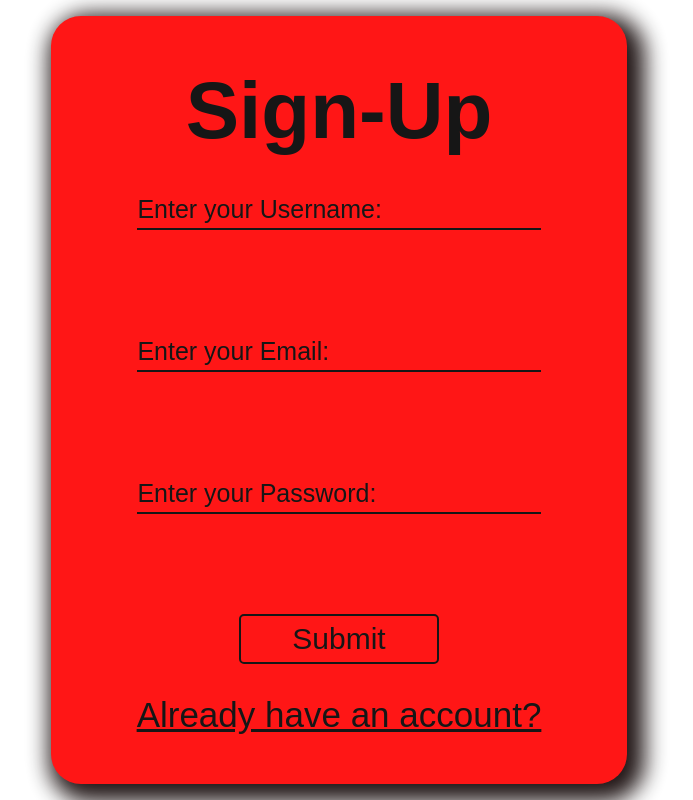
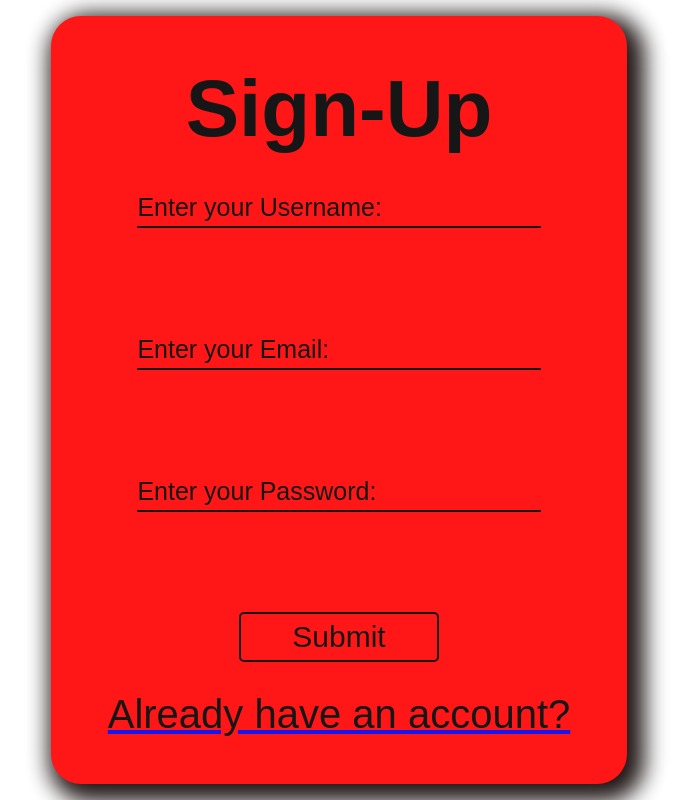
Before and after one commit to nateejpg/Stacker, a React (Create React App) app in the folder Client/: page /SignUp in a window 1280 px wide. Shown: the whole page, without its empty margins (301-994 px from the left). Built offline with nearby package versions, Linux system fonts and the light colour scheme.

Commit message:
Fixed the Id Issue
- I fixed the id issue i was having, it was mostly due to Routes problem, and duplication of components on the Routes!

```diff
--- a/Client/src/App.js
+++ b/Client/src/App.js
@@ -2,12 +2,10 @@ import Main from "./Components/Main";
 import {BrowserRouter, Routes, Route} from "react-router-dom";
 import SignIn from "./Components/SignIn";
 import SignUp from "./Components/SignUp";
-import Tasks from "./Components/Tasks";
 import { useEffect, useState } from "react";
 
 function App() {
 
-  const [username, setUsername] = useState("");
   const [userId, setUserId] = useState("");
 
   const handleLogin = (userData) => {
@@ -20,16 +18,24 @@ function App() {
 
   const setUpdateId = (id) => {
 
-    window.localStorage.setItem("idTest", id);
+    window.localStorage.setItem("idKey", id);
   }
+
+  const handleLogOut = () => {
+
+    window.localStorage.removeItem("idKey");
+
+    setUserId("");
+
+ }
 
   useEffect(() => {
 
-    const idGet = window.localStorage.getItem("idTest");
+    const idGet = window.localStorage.getItem("idKey");
 
-    console.log("Hello Hello",idGet);
 
     setUserId(idGet);
+
 
   },[])
 
@@ -37,11 +43,10 @@ function App() {
     <div className="App">
       <BrowserRouter>
         <Routes>
-          <Route index element={<Main/>}/>
-          <Route path={"/Tasks"} element = {<Tasks id={userId}/>} />
-          <Route path={"/SignIn"} element={<SignIn onLogin = {handleLogin}/>}/>
-          <Route path={"/SignUp"} element = {<SignUp/>}/>
-          <Route path={"/Main"} element={<Main/>}/>
+          <Route index element={<Main id={userId} onLogin = {handleLogOut} />}/>
+          <Route path={"/SignIn"} element = {<SignIn onLogin = {handleLogin}/>}/>
+          <Route path={"/SignUp"} element = {<SignUp id={userId}/>}/>
+          <Route path={"/Main"} element = {<Main/>}/>
         </Routes>
       </BrowserRouter>
     </div>
--- a/Client/src/Components/Footer.jsx
+++ b/Client/src/Components/Footer.jsx
@@ -4,6 +4,7 @@ import github from "../images/giticon.png";
 import paper from "../images/paper.png";
 
 const Footer = () => {
+
   return (
     <div className="footer">
       <div className="footerWrapper">
--- a/Client/src/Components/Main.jsx
+++ b/Client/src/Components/Main.jsx
@@ -3,15 +3,19 @@ import Footer from "./Footer";
 import todo1 from "../images/todo1.png";
 import login from "../images/login.png";
 import Tasks from "../Components/Tasks"
+import logout from "../images/logout.png"
 import { useState, useEffect } from "react";
 import { Link } from "react-router-dom";
 
-const Main = ({id}) => {
+const Main = ({id, onLogin}) => {
+
   const [quotes, setQuotes] = useState([]);
   const [loading, setLoading] = useState(true);
 
   useEffect(() => {
+
  const fetchQuotes = async () => {
+
     try {
      const response = await fetch("https://quotesapi-c04u.onrender.com/");
      const data = await response.json();
@@ -28,7 +32,9 @@ const Main = ({id}) => {
    };
 
   fetchQuotes();
+
  }, []);
+
 
   const reload = () => {
 
@@ -43,11 +49,12 @@ const Main = ({id}) => {
           <img src={todo1}></img>
         </a>
         <h1>Stacker</h1>
+        { id ? (<a className="login"><button onClick={onLogin}><img src={logout}></img></button></a>) : (
         <a className="login">
           <Link to={"/SignIn"}>
             <img src={login}></img>
           </Link>
-        </a>
+        </a>)}
       </div>
       <div className="quotes">
         {loading ? (
--- a/Client/src/Components/SignIn.jsx
+++ b/Client/src/Components/SignIn.jsx
@@ -50,8 +50,6 @@ const SignIn = ({onLogin}) => {
 
   }
 
-
-
   return (
     <div className="sign">
       <div className="formContainer">
@@ -74,9 +72,7 @@ const SignIn = ({onLogin}) => {
           <input type="submit" onClick={handleSubmit}/>
         </form>
         <div className="links">
-          <Link to={"/signUp"}>
-            <a>Dont have an account?</a>
-          </Link>
+          <Link to={"/SignUp"}><p>Don't you have an account?</p></Link>
         </div>
       </div>
     </div>
--- a/Client/src/Components/SignUp.jsx
+++ b/Client/src/Components/SignUp.jsx
@@ -67,8 +67,8 @@ const SignUp = () => {
           <input type="submit" onClick={handleClick}/>
         </form>
         <div className="links">
-          <Link to={"/signIn"}>
-            <a>Already have an account?</a>
+          <Link to={"/signIn"} style={{border: "none"}}>
+            <p>Already have an account?</p>
           </Link>
         </div>
       </div>
--- a/Client/src/Components/Tasks.jsx
+++ b/Client/src/Components/Tasks.jsx
@@ -1,6 +1,6 @@
 import React from "react";
 import { useState, useEffect } from "react";
-import { Navigate, useLocation, useNavigate } from "react-router-dom";
+import {useNavigate } from "react-router-dom";
 import done from "../images/done.png";
 import trash from "../images/trashbin.png";
 import edit from "../images/edit.png";
@@ -16,9 +16,11 @@ const Tasks = ({id}) => {
     userId: id,
   })
 
+  console.log(id);
+
   const [updatedStack, setUpdatedStack] = useState({
 
-    content: "",
+    content: "Don't leave me empty ;)",
     difficulty: "Hard",
   })
 
@@ -35,14 +37,10 @@ const Tasks = ({id}) => {
     }
   };
 
-  console.log(updatedStack)
-
-  const navigate = useNavigate();
 
  useEffect(() => {
 
   const fetchDefault = async () => {
-
 
      try{
           const response = await fetch("http://localhost:8800/default");
@@ -74,7 +72,8 @@ const Tasks = ({id}) => {
   fetchStacks();
 
   console.log(toDos)
-  },[])
+ },[id])
+
 
   const addToDo = async () => {
 
@@ -142,11 +141,6 @@ const Tasks = ({id}) => {
       console.log(err);
 
     }
-
-    if(updatedStack.content === ""){
-      alert("Please, update your Stack!")
-      return;
-    }
   }
 
   return (
@@ -189,7 +183,7 @@ const Tasks = ({id}) => {
               {editingToDo === toDo.id ? (
                 <div className="saveToDo">
                   <input
-                    placeholder="edit your ToDo"
+                    placeholder="Edit your ToDo"
                     type="text"
                     name="content"
                     onChange={handleChangeUpdate}
--- a/Client/src/index.css
+++ b/Client/src/index.css
@@ -49,8 +49,8 @@ body {
 }
 
 .header .login img {
-  width: 60px;
-  height: 60px;
+  width: 65px;
+  height: 65px;
   background-color: transparent;
   cursor: pointer;
 }
@@ -59,6 +59,12 @@ body {
   width: 75px;
   height: 75px;
   transition: 0.5s;
+}
+
+.header .login button{
+  outline: none;
+  background-color: white;
+  border: none;
 }
 
 .wrapper {
@@ -380,12 +386,11 @@ input::placeholder {
   transition: 0.5s;
 }
 
-.sign .formContainer .links a {
-  font-size: 35px;
+.sign .formContainer .links a p {
+  font-size: 40px;
+  color: black;
   border: none;
-  color: black;
   outline: none;
-
 }
 
 .sign .links {
@@ -394,4 +399,5 @@ input::placeholder {
   gap: 30px;
   align-items: top;
   justify-content: center;
+  border: none;
 }
```
Also changed, not shown: Client/src/images/logout.png (added). Lines whose indentation alone changed are shown as unchanged.
